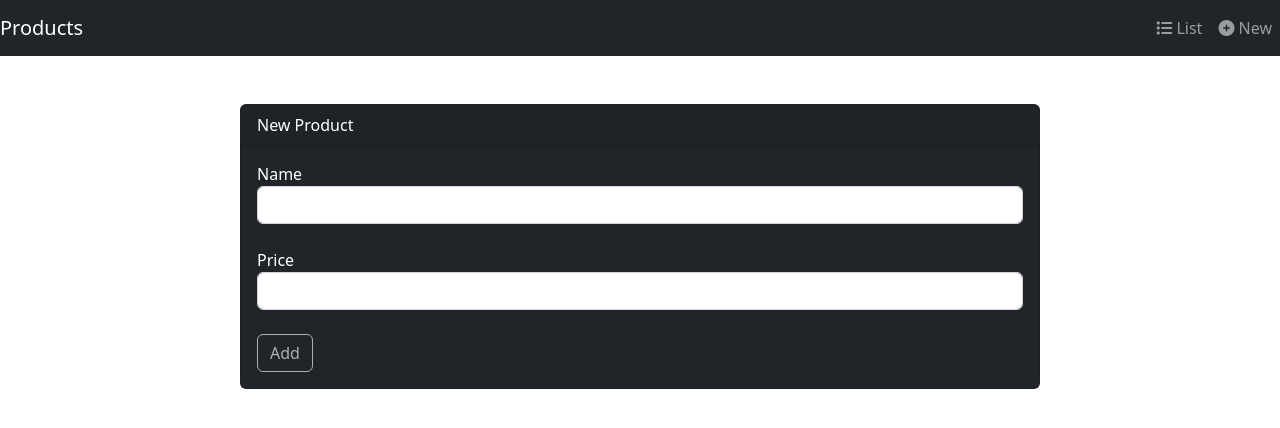
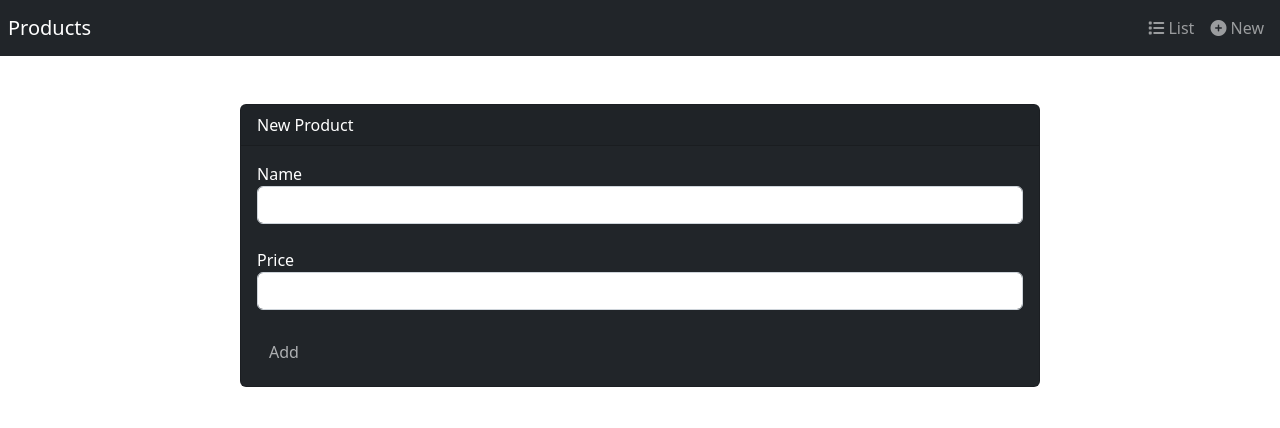
Before and after one commit to HectorMartinezCred/productscrud-angular, an Angular app: page /add in a window 1280 px wide. Shown: the top 428 px of the page. Built offline with nearby package versions, Linux system fonts and the light colour scheme.

Commit message:
Last edited

```diff
--- a/src/app/app.component.html
+++ b/src/app/app.component.html
@@ -1,5 +1,5 @@
-<nav class="navbar navbar-expand-lg navbar-dark bg-dark">
-  <a class="navbar-brand" href="#"> Products</a>
+<nav class="navbar navbar-expand-lg navbar-dark bg-dark p-2">
+  <a class="navbar-brand" href="#">Products</a>
   <button class="navbar-toggler" type="button" data-toggle="collapse" data-target="#navbarSupportedContent" aria-controls="navbarSupportedContent" aria-expanded="false" aria-label="Toggle navigation">
     <span class="navbar-toggler-icon"></span>
   </button>
--- a/src/app/product/add-product/add-product.component.html
+++ b/src/app/product/add-product/add-product.component.html
@@ -14,7 +14,7 @@
             [(ngModel)]="price" required>
         </div>
         <br>
-        <button class="btn btn-outline-light btn-block" [disabled]="!f.valid">Add</button>
+        <button class="btn btn-outline-light btn-block" style="border: none" [disabled]="!f.valid">Add</button>
     </form>
   </div>
 </div>
--- a/src/app/product/detail-product/detail-product.component.html
+++ b/src/app/product/detail-product/detail-product.component.html
@@ -8,6 +8,6 @@
       </ul>
     </div>
     <div class="card-footer">
-        <button class="btn btn-ouline-primary btn-block" (click)="back()"><i class="fa-solid fa-circle-arrow-left"></i> Back</button>
+        <button class="btn btn-outline-light btn-block" style="border: none" (click)="back()"><i class="fa-solid fa-circle-arrow-left"></i> Back</button>
     </div>
   </div>
--- a/src/app/product/update-product/update-product.component.html
+++ b/src/app/product/update-product/update-product.component.html
@@ -1,5 +1,5 @@
 <div class="card text-white bg-dark mb-3 mt-5" style="max-width:50rem; margin: auto;">
-    <div class="card-header">New Product</div>
+    <div class="card-header">Update Product</div>
     <div class="card-body" *ngIf="product">
       <form (ngSubmit)="onUpdate()" novalidate #f="ngForm">
           <div class="form-group">
@@ -14,7 +14,7 @@
               [(ngModel)]="product.price" required>
           </div>
           <br>
-          <button class="btn btn-outline-light btn-block" [disabled]="!f.valid">Update</button>
+          <button class="btn btn-outline-light btn-block" style="border: none" [disabled]="!f.valid">Update</button>
       </form>
     </div>
   </div>
```
